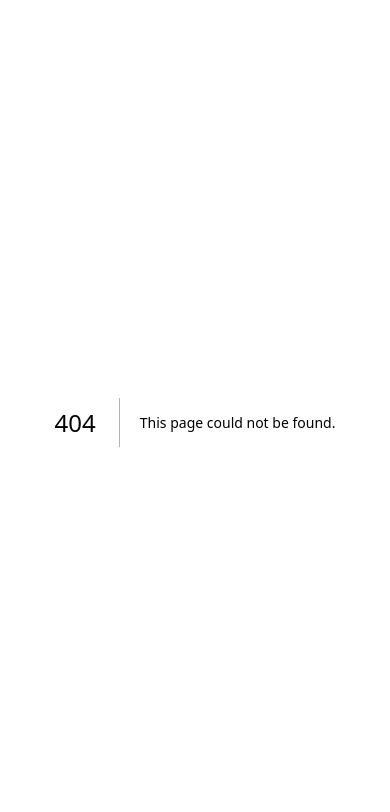
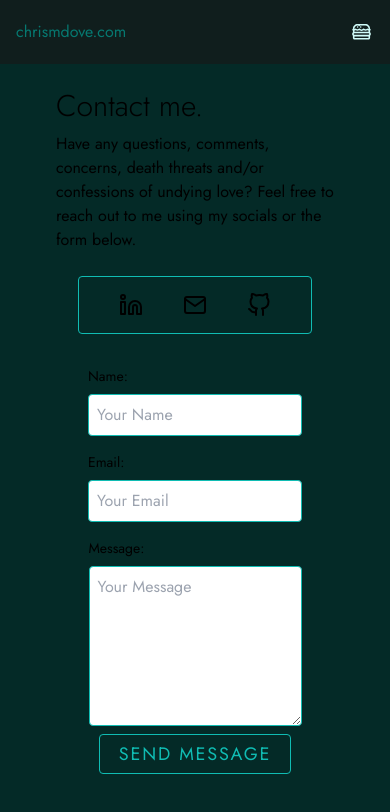
Before and after one commit to Christofuu/portfolio-v2, a Next.js app: page /contact-me in a window 390 px wide. Before the commit this address had no page. Shown: the top 812 px of the page. Built offline with nearby package versions, Linux system fonts and the light colour scheme.

Commit message:
add basic contact me page. change dropdown from right side to top of screen. add style changes for mobile first responsiveness.

```diff
--- /dev/null
+++ b/src/app/about-me/page.js
@@ -0,0 +1,12 @@
+
+
+export default function AboutMe() {
+    return (
+        <div>
+            About Me Page
+            <p className="text-center text-lg mt-4">
+                This page is under construction. Please check back later!
+            </p>
+        </div>
+    )
+}
--- /dev/null
+++ b/src/app/contact-me/page.js
@@ -0,0 +1,72 @@
+"use client";
+
+import { sendEmail } from "../utils/send-email";
+import {useForm} from "react-hook-form";
+
+import { FiLinkedin, FiMail, FiGithub } from "react-icons/fi";
+
+export default function Contact() {
+
+  const { register, handleSubmit, formState: { errors } } = useForm();
+  const onSubmit = (data) => {
+    sendEmail(data);
+  };
+  return (
+    <div className="flex flex-col items-center h-full">
+      <div className="px-14 my-6 flex-col items-center">
+        <h1 className="text-3xl font-light mb-2">Contact me.</h1>
+        <p>
+          Have any questions, comments, concerns, death threats and/or confessions of undying love?
+          Feel free to reach out to me using my socials or the form below.
+        </p>
+      </div>
+      <div className="flex flex-row items-center justify-evenly w-3/5 md:w-60 border mx-6 py-4 border-solid border-secondary rounded mb-6">
+        <a href="https://www.linkedin.com/in/chrismdev" target="_blank">
+            <FiLinkedin className="text-2xl" />
+        </a>
+        <a href="mailto:chrisdove1337@gmail.com">
+            <FiMail className="text-2xl" />
+        </a>
+        <a href="https://github.com/Christofuu" target="_blank">
+            <FiGithub className="text-2xl" />
+        </a>
+      </div>
+      <div>
+        <form onSubmit={handleSubmit(onSubmit)} className="flex flex-col items-center">
+          <div className="flex flex-col items-start my-2">
+            <label className="text-sm mb-2">Name:</label>
+            <input
+              type="text"
+              className="border border-solid border-secondary text-primary-dark rounded p-2 sm:w-60 md:w-80"
+              placeholder="Your Name"
+              {...register("name", { required: true })}
+            />
+          </div>
+          <div className="flex flex-col items-start my-2">
+            <label className="text-sm mb-2">Email:</label>
+            <input
+              type="email"
+              className="border border-solid border-secondary text-primary-dark  rounded p-2 sm:w-60 md:w-80"
+              placeholder="Your Email"
+              {...register("email", { required: true })}
+            />
+          </div>
+          <div className="flex flex-col items-start my-2">
+            <label className="text-sm mb-2">Message:</label>
+            <textarea
+              className="border border-solid border-secondary rounded text-primary-dark p-2 sm:w-60 md:w-80 h-40"
+              placeholder="Your Message"
+              {...register("message", { required: true })}
+            ></textarea>
+          </div>
+          <button
+            type="submit"
+            className="h-10 w-48 border border-solid rounded border-secondary  text-secondary text-lg tracking-widest"
+          >
+            SEND MESSAGE
+          </button>
+        </form>
+      </div>
+    </div>
+  );
+}
--- /dev/null
+++ b/src/app/hooks/useOutsideClick.jsx
@@ -0,0 +1,17 @@
+import { useEffect, useRef } from "react";
+
+export const useOutsideClick = (callback) => {
+    const ref = useRef(null);
+    useEffect(() => {
+        const handleClickOutside = (event) => {
+            if (ref.current && !ref.current.contains(event.target)) {
+                callback();
+            }
+        }
+        document.addEventListener("mousedown", handleClickOutside);
+        return () => {
+            document.removeEventListener("mousedown", handleClickOutside);
+        };
+    }, [callback]);
+    return ref;
+}
--- a/src/app/layout.js
+++ b/src/app/layout.js
@@ -1,5 +1,6 @@
 import { Inter } from "next/font/google";
 import { Jost } from "next/font/google";
+import { NavLinks } from "./ui/nav-links";
 import "./globals.css";
 
 const inter = Inter({ subsets: ["latin"] });
@@ -13,7 +14,13 @@ export const metadata = {
 export default function RootLayout({ children }) {
   return (
     <html lang="en">
-      <body className={jost.className}>{children}</body>
+      <body className={`${jost.className} h-screen flex flex-col`}>
+        <NavLinks />
+        <main className="bg-primary h-screen flex-1 overflow-y-auto">
+          {children}
+
+        </main>
+      </body>
     </html>
   );
 }
--- a/src/app/page.js
+++ b/src/app/page.js
@@ -1,22 +1,36 @@
 import Image from "next/image";
+import Link from "next/link";
 
 export default function Home() {
   return (
-    <main className="flex h-screen flex-col items-center bg-primary">
-      <div className="flex flex-col justify-between py-8 px-14 h-72">
-        <h1 className="text-4xl font-light mb-2">Hi, I&apos;m Chris.</h1>
-        <Image src="/pfp.jpg" className="rounded-full mx-auto"
+    <div className="flex flex-col items-center h-full w-screen">
+      <div className="flex flex-col justify-between items-center px-14 mb-8 h-60 my-4">
+        <h1 className="md:text-3xl font-light text-center">Hi, I&apos;m Chris.</h1>
+        <Image
+          src="/pfp.jpg"
+          className="rounded-full mx-auto"
           width="100"
           height="100"
-          alt="logo" />
-          <p className="mt-2">I&apos;m a full-stack software developer and lifelong student with a passion for tech, music, and self-growth.</p>
+          alt="logo"
+        />
+        <p className="text-xs md:text-base mt-2">
+          I&apos;m a full-stack software developer and lifelong student with a
+          passion for tech, music, and self-growth.
+        </p>
+        <Link href="/contact-me">
+          <button
+            href="/contact-me"
+            className=" h-10 w-48 border border-solid rounded border-secondary text-secondary text-lg tracking-widest"
+          >
+            CONTACT ME
+          </button>
+        </Link>
       </div>
-      <button className="h-8 w-52 my-auto border border-solid rounded border-secondary text-secondary">Contact me.</button>
-      <div className="flex flex-col bg-primary-light w-screen h-48 items-center justify-evenly mt-auto ">
-        <a>What I Do</a>
+      <div className="text-2xl flex flex-col bg-primary-light w-screen h-72 items-center justify-evenly ">
+        <a>About Me</a>
         <a>My Resume</a>
         <a>My Projects</a>
       </div>
-    </main>
+    </div>
   );
 }
--- /dev/null
+++ b/src/app/ui/mobile-menu.jsx
@@ -0,0 +1,53 @@
+import React, { useState } from 'react';
+import { motion } from 'framer-motion';
+import Link from 'next/link';
+import { useOutsideClick } from '../hooks/useOutsideClick';
+import { LiaHamburgerSolid } from "react-icons/lia";
+
+const variants = {
+    open: { opacity: 1, x: 0 },
+    closed: { opacity: 0, x: "100%" },
+}
+
+const links  = [
+    { href: "/", label: "Home" },
+    { href: "/about-me", label: "About Me" },
+    { href: "/", label: "Projects" },
+    { href: "/", label: "Resume" },
+    { href: "/contact-me", label: "Contact" }
+];
+
+export function Hamburger() {
+    const [isOpen, setIsOpen] = useState(false);
+
+    const ref = useOutsideClick(() => {
+        setIsOpen(false);
+    })
+
+    return (
+        <div ref={ref}>
+            <button onClick={() => setIsOpen(!isOpen)} className="flex items-center">
+                <LiaHamburgerSolid className="text-white" size={25} />
+            </button>
+            <motion.nav
+                animate={isOpen ? "open" : "closed"}
+                transition={{type: "tween"}}
+                variants={variants}
+                className="flex flex-col items-center gap-2 pt-4 fixed top-0 right-0 w-screen h-70 bg-primary-light z-50"
+            >
+                {links.map((link) => (
+                    <Link
+                        key={link.href}
+                        href={link.href}
+                        className="md:text-lg text-md text-secondary hover:text-secondary-light hover:underline transition-colors"
+                        onClick={() => setIsOpen(false)}
+                    >
+                        {link.label}
+                    </Link>
+                ))}
+                <text className="text-xs pb-2 text-secondary/50">its a hamburger menu. get it? haha please hire me</text>
+            </motion.nav>
+
+        </div>
+    );
+}
--- /dev/null
+++ b/src/app/ui/nav-links.jsx
@@ -0,0 +1,20 @@
+'use client'
+
+import { usePathname } from 'next/navigation'
+import React, { useState } from 'react'
+import { Hamburger } from './mobile-menu'
+import Link from 'next/link'
+
+export function NavLinks() {
+  const pathname = usePathname();
+  const [isOpen, setIsOpen] = useState(false);
+
+  return (
+    <div className="bg-tertiary text-primary-lightest h-16 flex flex-row items-center justify-between px-4">
+      <Link className={`link ${pathname === '/' ? 'active' : ''}`} href="/">
+        chrismdove.com
+      </Link>
+      <Hamburger />
+    </div>
+  )
+}
--- /dev/null
+++ b/src/app/utils/send-email.js
@@ -0,0 +1,26 @@
+
+
+export function sendEmail(data) {
+  const apiEndpoint = '/api/email';
+
+  fetch(apiEndpoint, {
+    method: 'POST',
+    body: JSON.stringify(data),
+  })
+    .then((res) => res.json())
+    .then((response) => {
+      //TODO: on success, redirect to a thank you page or show a success message
+      if (response.success) {
+        // Optionally, you can reset the form or redirect
+        // document.getElementById('contact-form').reset();
+        alert('Your message has been sent successfully!');
+      }
+      else {
+        // Handle the error case
+        alert('There was an error sending your message. Please try again later.');
+      }
+    })
+    .catch((err) => {
+      alert(err);
+    });
+}
--- a/tailwind.config.js
+++ b/tailwind.config.js
@@ -15,9 +15,44 @@ module.exports = {
       height: {
         88: "22rem",
       },
+      animation: {
+        typewriter: "typewriter 1.5s steps(12) forwards",
+        caret: 'typewriter 1.5s steps(12) forwards, blink 1s steps(12) infinite 2s',
+        rotate: 'rotate  10s linear  infinite'
+      },
+      keyframes: {
+        typewriter: {
+          to: {
+            left: "100%",
+          }
+        },
+        blink: {
+          '0%': {
+            opacity: '0',
+          },
+          '0.1%': {
+            opacity: '1',
+          },
+          '50%': {
+            opacity: '1',
+          },
+          '50.1%': {
+            opacity: '0',
+          },
+          '100%': {
+            opacity: '0',
+          },
+        },
+        rotate: {
+          "0%" : { transform: 'rotate(0deg) scale(10)'},
+          "100%" : { transform: 'rotate(-360deg) scale(10)'},
+        }
+      },
     },
     colors: {
       primary: {
+        lightest: "hsla(176,90%,25%,100%)",
+        lighter: "hsla(176,83%,20%,100%)",
         light: "hsla(176,83%,15%,100%)",
         DEFAULT: "hsla(176,83%,9%,100%)",
         dark: "#042C2A",
@@ -29,12 +64,12 @@ module.exports = {
       },
       tertiary: {
         light: "#FFD700",
-        DEFAULT: "#FFD700",
+        DEFAULT: "hsla(177,30%,9%,100%)",
         dark: "#FFD700",
       },
       white: {
         light: "#FFD700",
-        DEFAULT: "#FFD700",
+        DEFAULT: "hsla(177,83%,90%,100%)",
         dark: "#FFD700",
       },
       black: {
```
Also changed, not shown: package.json (+9 -4 lines), src/app/api/email/route.js (added, +37 -0 lines), 2 other files (tests, documents, lock files or other folders).
